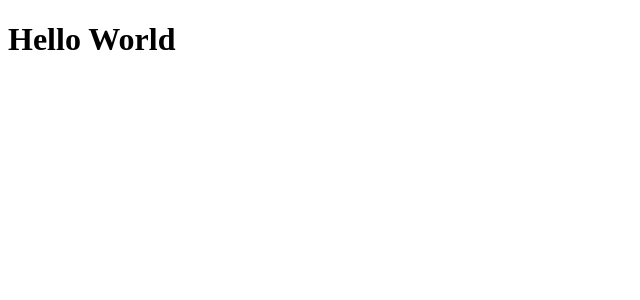
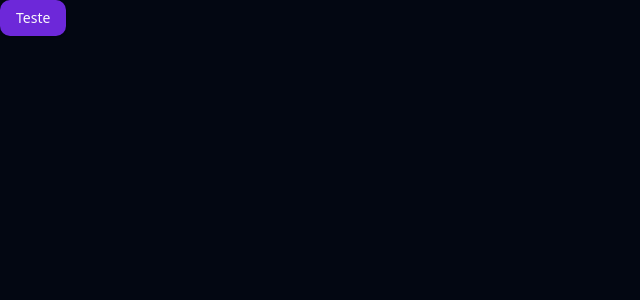
Before and after one commit to GuiCezaF/Nlw-IA, a React (Vite) app in the folder upload-ai-web/: page / in a window 1280 px wide. Shown: the top 300 px of the page, without its empty margins (0-640 px from the left). Built offline with nearby package versions, Linux system fonts and the light colour scheme.

Commit message:
feat: add default theme (dark)

```diff
--- a/upload-ai-web/src/App.tsx
+++ b/upload-ai-web/src/App.tsx
@@ -1,3 +1,5 @@
+import { Button } from "./components/ui/button";
+
 export function App() {
-  return <h1>Hello World</h1>;
+  return <Button>Teste</Button>
 }
--- a/upload-ai-web/src/index.css
+++ b/upload-ai-web/src/index.css
@@ -0,0 +1,38 @@
+@tailwind base;
+@tailwind components;
+@tailwind utilities;
+
+@layer base {
+  :root {
+    --background: 224 71.4% 4.1%;
+    --foreground: 210 20% 98%;
+    --card: 224 71.4% 4.1%;
+    --card-foreground: 210 20% 98%;
+    --popover: 224 71.4% 4.1%;
+    --popover-foreground: 210 20% 98%;
+    --primary: 263.4 70% 50.4%;
+    --primary-foreground: 210 20% 98%;
+    --secondary: 215 27.9% 16.9%;
+    --secondary-foreground: 210 20% 98%;
+    --muted: 215 27.9% 16.9%;
+    --muted-foreground: 217.9 10.6% 64.9%;
+    --accent: 215 27.9% 16.9%;
+    --accent-foreground: 210 20% 98%;
+    --destructive: 0 62.8% 30.6%;
+    --destructive-foreground: 210 20% 98%;
+    --border: 215 27.9% 16.9%;
+    --input: 215 27.9% 16.9%;
+    --ring: 263.4 70% 50.4%;
+
+    --radius: 0.75rem;
+  }
+}
+
+@layer base {
+  * {
+    @apply border-border;
+  }
+  body {
+    @apply bg-background text-foreground;
+  }
+}
```
